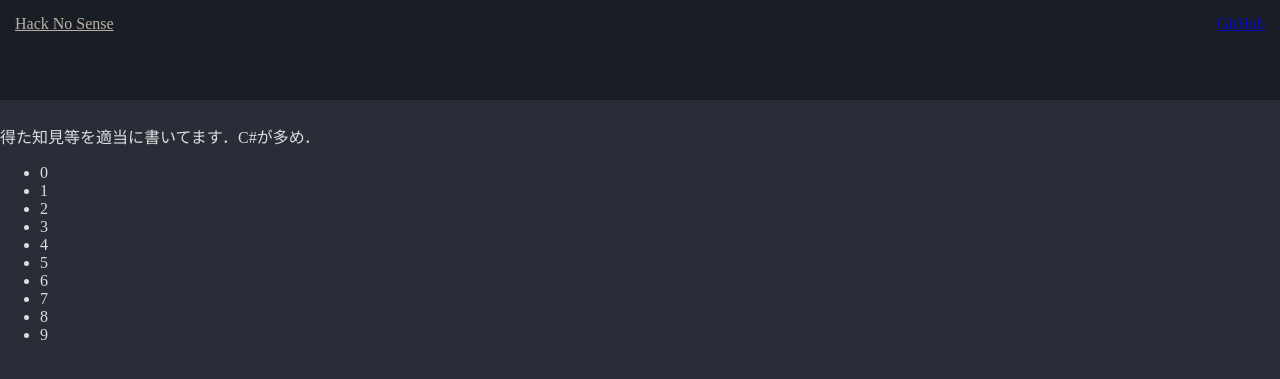
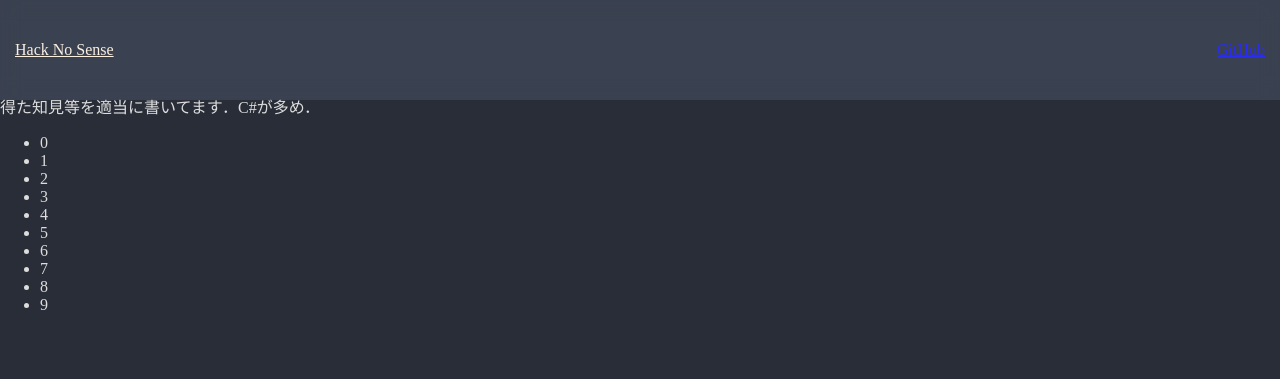
Before and after one commit to maemon4095/Hack-a-Sense, a Jekyll site: the page built from pages/home.md, in a window 1280 px wide. Shown: the top 379 px of the page. Built offline with Jekyll 4.4.1, drawn with Linux system fonts in a browser that asks for light colours; comment, search, counter and statistics services are not loaded.

Commit message:
copy from main

```diff
--- a/assets/sass/style.scss
+++ b/assets/sass/style.scss
@@ -3,7 +3,7 @@ html{
 }
 
 body {
-  padding-top: 100px;
+  padding-top: 70px;
   color: $main-color;
   background-color: $main-bg-color;
   margin-left:auto;
@@ -16,14 +16,15 @@ header {
   top: 0;
   left: 0;
   width: 100%;
-  height:100px;
   padding: 15px;
   background-color: $main-bg-dark-color;
-  opacity:70%;
+  mix-blend-mode: screen;
   backdrop-filter: blur(10px);
 
   .flexbox {
+    all:initial;
     display: flex;
+    height:70px;
     column-gap: 20px;
     align-items: center;
   }
```
